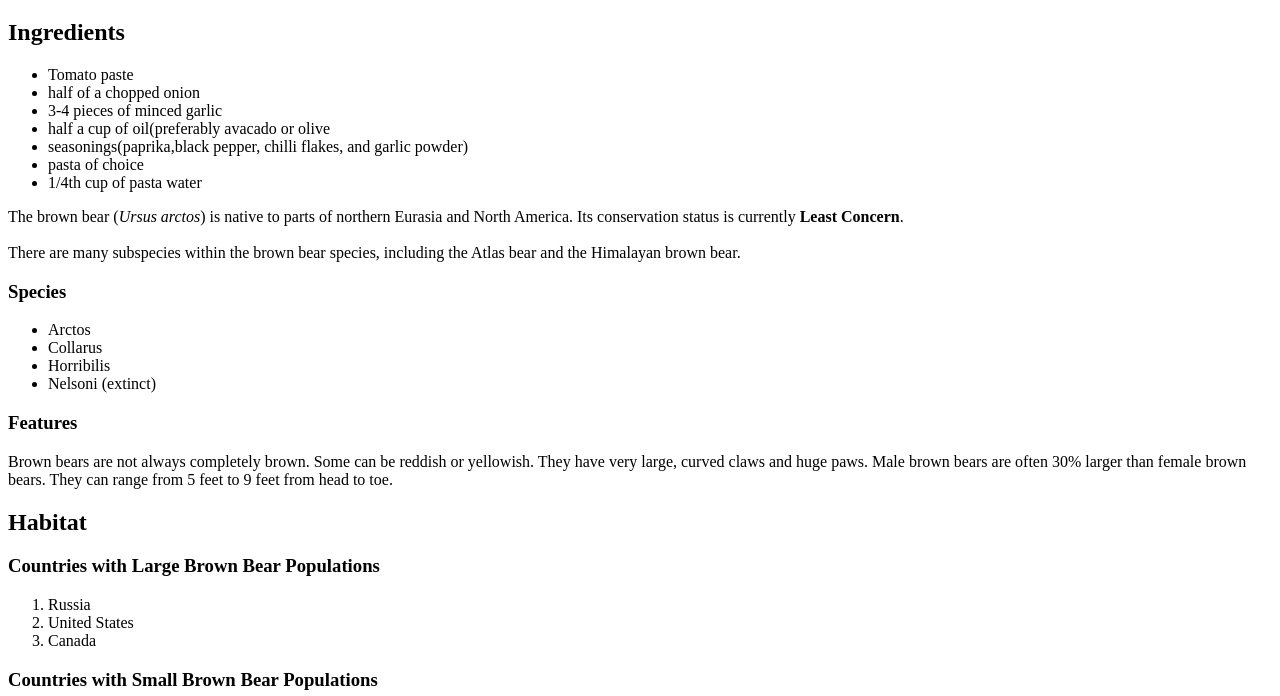
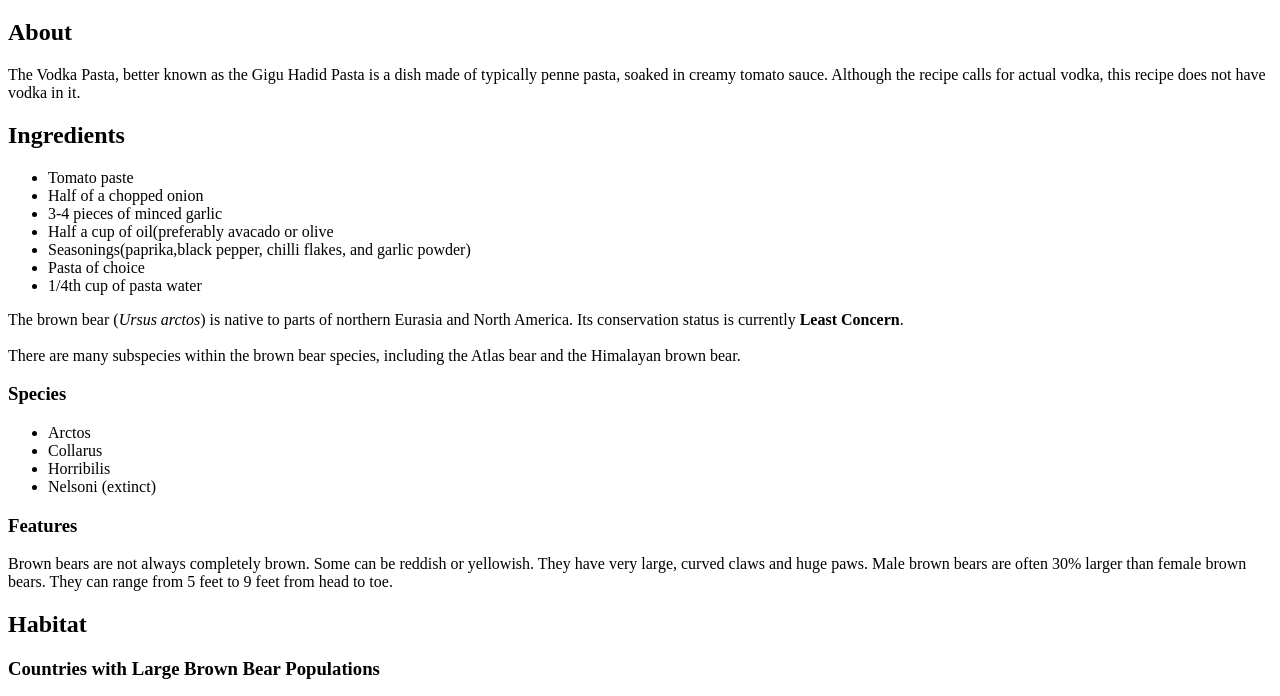
Before and after one commit to kaavya0623/kaavya0623.github.io, a plain HTML site: page index.html in a window 1280 px wide. Shown: the part 61-757 px from the top of the page. Drawn offline with Linux system fonts and the light colour scheme.

Commit message:
Update index.html

```diff
--- a/index.html
+++ b/index.html
@@ -1,14 +1,16 @@
 <!DOCTYPE html>
 <body>
   <h1>Spicy Vodka Pasta</h1>
-    <h2>Ingredients</h2>
+  <h2>About</h2>
+  <p>The Vodka Pasta, better known as the Gigu Hadid Pasta is a dish made of typically penne pasta, soaked in creamy tomato sauce. Although the recipe calls for actual vodka, this recipe does not have vodka in it.</p>
+  <h2>Ingredients</h2>
     <ul>
       <li>Tomato paste</li>
-      <li>half of a chopped onion</li>
+      <li>Half of a chopped onion</li>
       <li>3-4 pieces of minced garlic</li>
-      <li>half a cup of oil(preferably avacado or olive</li>
-      <li>seasonings(paprika,black pepper, chilli flakes, and garlic powder)</li>
-      <li>pasta of choice</li>
+      <li>Half a cup of oil(preferably avacado or olive</li>
+      <li>Seasonings(paprika,black pepper, chilli flakes, and garlic powder)</li>
+      <li>Pasta of choice</li>
       <li>1/4th cup of pasta water</li>
     </ul>
     </ul><p>The brown bear (<em>Ursus arctos</em>) is native to parts of northern Eurasia and North America. Its conservation status is currently <strong>Least Concern</strong>.<br /><br /> There are many subspecies within the brown bear species, including the Atlas bear and the Himalayan brown bear.</p>
```
